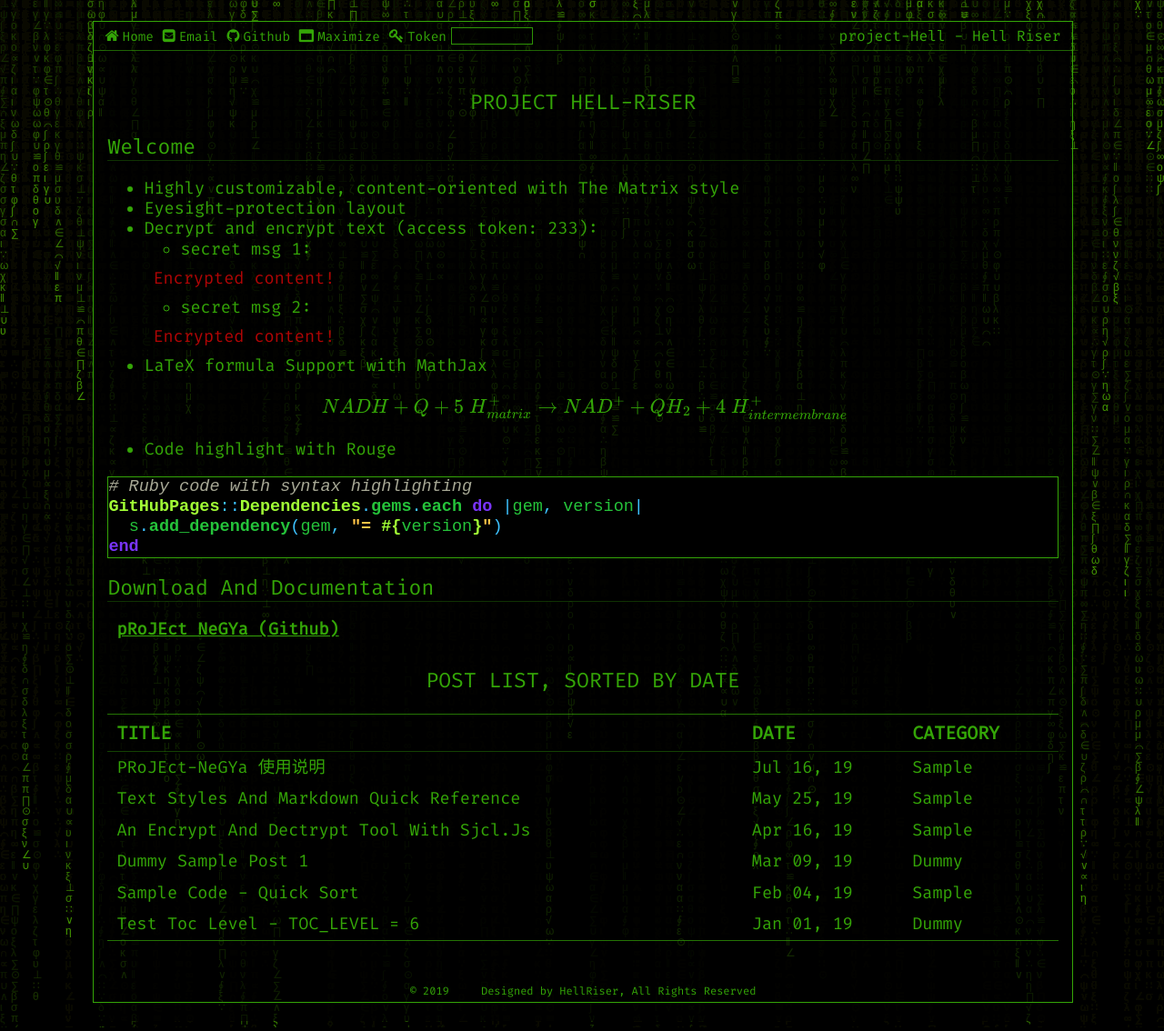
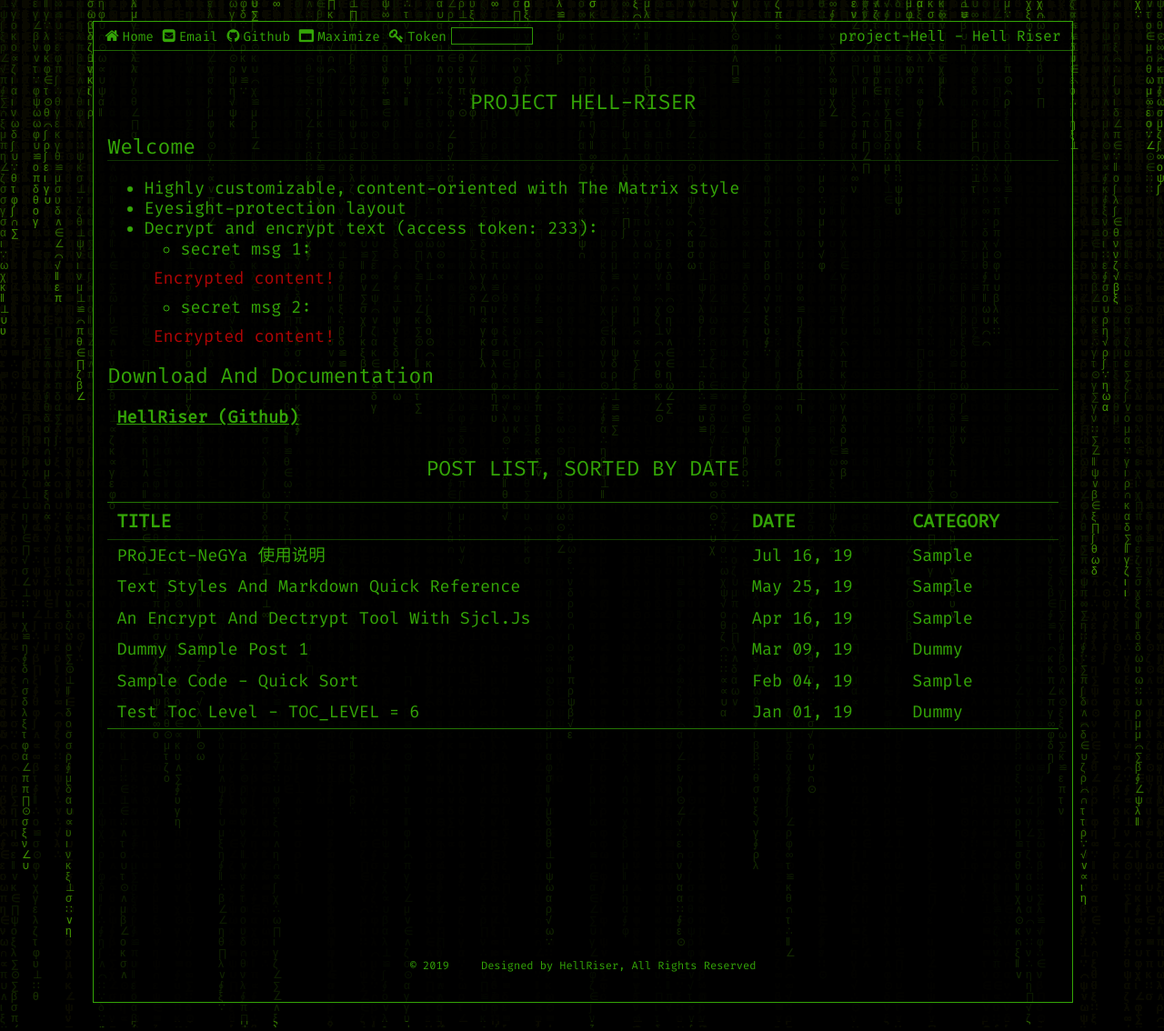
Before and after one commit to hemanthtech/hellriser, a Jekyll site: the page built from pages/index.md, in a window 1280 px wide. Shown: the whole page at 91% size. Built offline with Jekyll 4.4.1, drawn with Linux system fonts in a browser that asks for light colours; formulas are drawn with MathJax 3.

Commit message:
Update index.md

````diff
--- a/pages/index.md
+++ b/pages/index.md
@@ -21,20 +21,8 @@ permalink: /
   <p class="encrypted" id="/MZAf/PKx9jpw8/Jnp7XQQFki2ibGnArZP46W+keVThXquhWwFROEFnbY8eC57Tw==">Encrypted content!</p>
   * secret msg 2:
   <p class="encrypted" id="G7D+0370pNmixIP1j7teCg1jtm9XCdOWYFH61lcM0LYWlT0hB3rS9raIs=">Encrypted content!</p>
-* LaTeX formula Support with MathJax
 
-$$
-NADH+Q+5\;H_{matrix}^{+}\rightarrow NAD^{+}+QH_{2}+4\;H_{intermembrane}^{+}\!
-$$
 
-* Code highlight with Rouge
-
-```ruby
-# Ruby code with syntax highlighting
-GitHubPages::Dependencies.gems.each do |gem, version|
-  s.add_dependency(gem, "= #{version}")
-end
-```
 ## Download and Documentation
 
-[**pRoJEct NeGYa (Github)**](https://github.com/akiritsu/pRoJEct-NeGYa)
+[**HellRiser (Github)**](https://github.com/Hell-Riser/hellriser)
````
